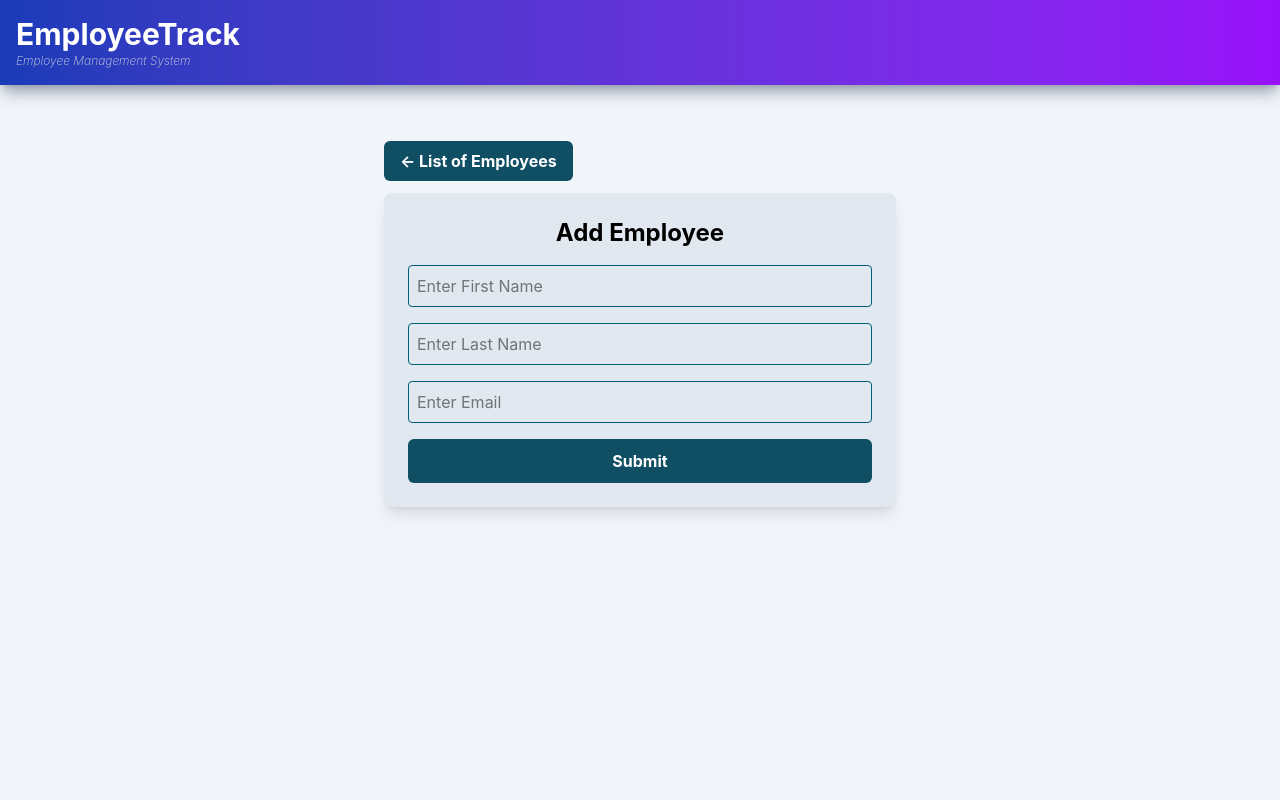
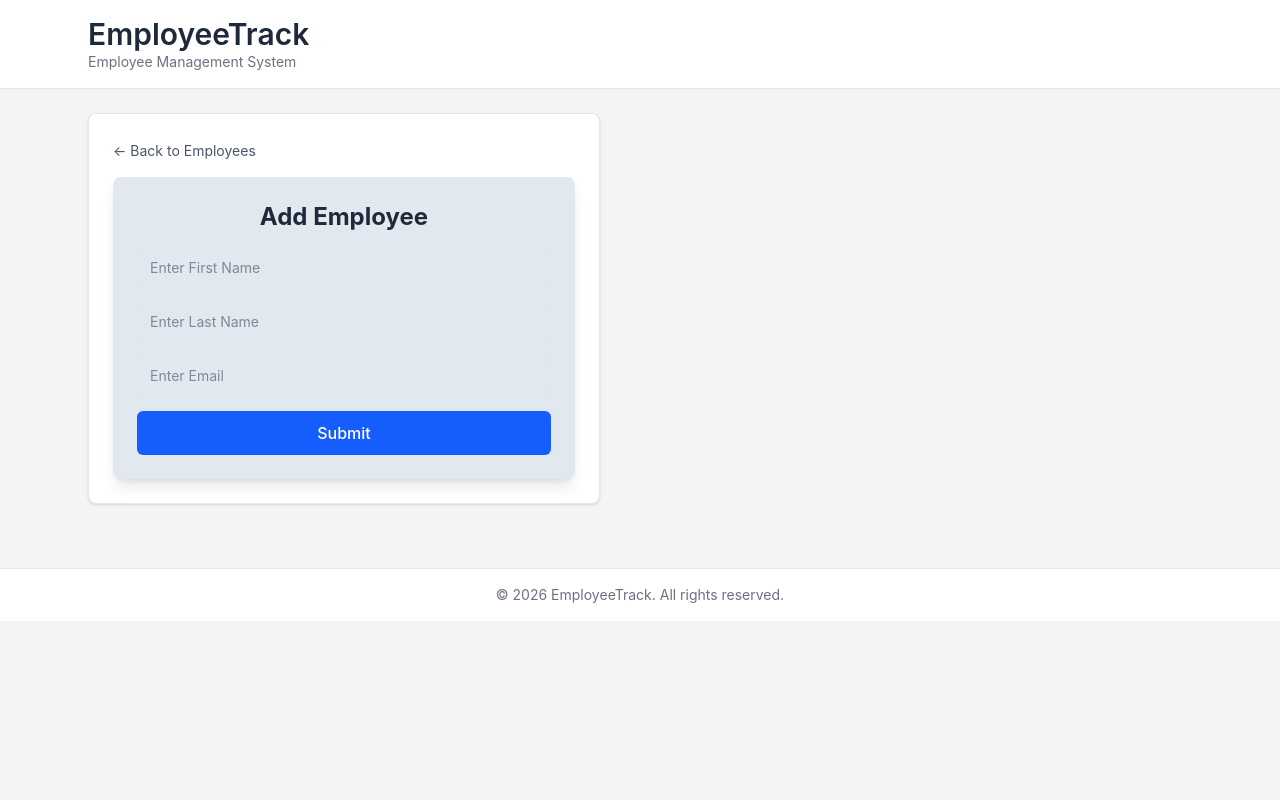
Before and after one commit to tamannaah-kokkan/emp-track, a React (Vite) app: page /add-employee in a window 1280 px wide. Shown: the top 800 px of the page. Built offline with nearby package versions, Linux system fonts and the light colour scheme.

Commit message:
ui changes - 1

```diff
--- a/src/App.jsx
+++ b/src/App.jsx
@@ -7,7 +7,7 @@ import AddOrUpdateEmployeeForm from './components/AddOrUpdateEmployeeForm'
 
 function App() {
   return (
-    <div className="flex flex-col min-h-screen bg-slate-100">
+    <div className="min-h-screen bg-gray-100 text-gray-800">
 
     <BrowserRouter>
 
--- a/src/components/AddOrUpdateEmployeeForm.jsx
+++ b/src/components/AddOrUpdateEmployeeForm.jsx
@@ -151,14 +151,14 @@ const AddOrUpdateEmployeeForm = () => {
   }
 
   return (
-    <div className="min-h-screen bg-slate-100 flex flex-col items-center mt-10">
+    <div className="max-w-6xl mx-auto px-6 py-6">
 
-      <div className="w-full max-w-lg">
+      <div className="w-full max-w-lg bg-white rounded-lg shadow-sm border border-gray-200 p-6">
 
         {/* Back button - sits top left of form */}
         <button onClick={listOfEmployees}
-          className="bg-cyan-900 mb-3 p-2 px-4 text-white font-bold rounded-md cursor-pointer">
-          ← List of Employees
+          className="text-sm text-gray-600 hover:text-gray-900 mb-4 transition">
+          ← Back to Employees
         </button>
 
         {/* Form */}
@@ -170,8 +170,8 @@ const AddOrUpdateEmployeeForm = () => {
             value={formData.first_name}
             placeholder="Enter First Name"
             onChange={handleChange}
-            className={`w-full border p-2 mb-4 rounded ${errors.first_name ? 'border-red-500 bg-red-50' : 'border-cyan-800'
-              }`} />
+            className={`w-full border rounded-md px-3 py-2 mb-4 text-sm outline-none transition
+${errors.first_name ? 'border-red-400 bg-red-50' : 'border-gray-200 focus:border-blue-400'}`} />
 
           {/* Error message - shown ONLY if error exists */}
           {errors.first_name && (
@@ -184,8 +184,8 @@ const AddOrUpdateEmployeeForm = () => {
             value={formData.last_name}
             placeholder="Enter Last Name"
             onChange={handleChange}
-            className={`w-full border p-2 mb-4 rounded ${errors.last_name ? 'border-red-500 bg-red-50' : 'border-cyan-800'
-              }`} />
+            className={`w-full border rounded-md px-3 py-2 mb-4 text-sm outline-none transition
+${errors.last_name ? 'border-red-400 bg-red-50' : 'border-gray-200 focus:border-blue-400'}`} />
 
           {/* Error message - shown ONLY if error exists */}
           {errors.last_name && (
@@ -198,15 +198,15 @@ const AddOrUpdateEmployeeForm = () => {
             value={formData.email_id}
             placeholder="Enter Email"
             onChange={handleChange}
-            className={`w-full border p-2 mb-4 rounded ${errors.email_id ? 'border-red-500 bg-red-50' : 'border-cyan-800'
-              }`} />
+            className={`w-full border rounded-md px-3 py-2 mb-4 text-sm outline-none transition
+${errors.email_id ? 'border-red-400 bg-red-50' : 'border-gray-200 focus:border-blue-400'}`} />
 
           {/* Error message - shown ONLY if error exists */}
           {errors.email_id && (
             <p className="text-red-500 text-sm mb-4">{errors.email_id}</p>
           )}
 
-          <button type="submit" className="w-full bg-cyan-900 p-2.5 text-white font-bold rounded-md cursor-pointer">
+          <button type="submit" className="w-full bg-blue-600 hover:bg-blue-700 text-white font-medium py-2.5 rounded-md transition">
             Submit
           </button>
         </form>
--- a/src/components/Footer.jsx
+++ b/src/components/Footer.jsx
@@ -1,9 +1,13 @@
 export const Footer = () => {
     return (
-        <footer className="bg-gray-800 text-white p-4 mt-auto">
-            <div className="max-w-7xl">
-                <p className="text-center text-sm">© 2026 EmployeeTrack. All rights reserved.</p>
-            </div>
+        <footer className="bg-white border-t border-gray-200 mt-10">
+             <div className="max-w-6xl mx-auto px-6 py-4 text-center">
+
+        <p className="text-sm text-gray-500">
+          © 2026 EmployeeTrack. All rights reserved.
+        </p>
+
+      </div>
         </footer>
     )
 }
--- a/src/components/Header.jsx
+++ b/src/components/Header.jsx
@@ -1,11 +1,11 @@
 export const Header = () => {
     return (
         <>
-           <header className = "bg-gradient-to-r from-blue-800 to-purple-600 text-white text-lg shadow-lg shadow-gray-400 p-4 mb-4">
-            <div className="max-w-7xl">
-                <div className = "max-w-55 ">
-                    <h1 className="text-3xl font-bold">EmployeeTrack</h1>
-                <p style={{ fontSize: '12px'}} className="text-sm text-gray-300 font-extralight italic">Employee Management System</p>
+           <header className = "bg-white border-b border-gray-200">
+            <div className="max-w-6xl mx-auto px-6 py-4">
+                <div>
+                    <h1 className="text-3xl font-semibold text-gray-800">EmployeeTrack</h1>
+                <p className="text-sm text-gray-500">Employee Management System</p>
                 </div>
             </div>
 
--- a/src/components/ListEmployee.jsx
+++ b/src/components/ListEmployee.jsx
@@ -43,40 +43,43 @@ export const ListEmployee = () =>{
     }
 
     return (
-        <div className="p-6 min-h-screen"> {/* it is approx 24 px.*/}
-            <h1 className="text-2xl text-blue-100 font-bold mb-4 p-6 border-4 text-center bg-cyan-700  border-b-cyan-800">List Of Employees</h1>
-           {/* Add employee button  */}
+        <div className="max-w-6xl mx-auto px-6 py-6"> {/* it is approx 24 px.*/}
+<h1 className="text-3xl font-bold text-gray-800 mb-6">
+  Employee Management
+</h1>           {/* Add employee button  */}
             <button onClick={addNewEmployee}
-      className="bg-green-600 p-2.5 text-white font-bold rounded-md shadow-gray-600 shadow-md cursor-pointer ">Add Employee</button>
-            <table className="mt-4 w-full border-3 border-gray-300 border-collapse rounded">
+      className="mb-4 bg-blue-600 hover:bg-blue-700 text-white px-4 py-2 rounded-md text-sm font-medium transition"
+>+ Add Employee</button>
 
-                <thead className=" bg-cyan-600 text-white">
+<div className="bg-white rounded-lg shadow-sm overflow-hidden border border-gray-200">            <table className="w-full text-sm">
+
+                <thead className=" bg-gray-50 text-gray-600 uppercase text-xs">
                 <tr>
-                    <th className="border  border-cyan-700 px-4 py-2 text-left">Employee Id</th>
-                    <th className="border  border-cyan-700 px-4 py-2 text-left">Employee FirstName</th>
-                    <th className="border border-cyan-700 px-4 py-2 text-left">Employee LastName</th>
-                    <th className="border  border-cyan-700 px-4 py-2 text-left">Employee Email</th>
-                    <th className="border  border-cyan-700 px-4 py-2 text-left">Actions</th>
+                    <th className="px-4 py-3 text-left text-gray-600 font-medium">Employee Id</th>
+                    <th className="px-4 py-3 text-left text-gray-600 font-medium">Employee FirstName</th>
+                    <th className="px-4 py-3 text-left text-gray-600 font-medium">Employee LastName</th>
+                    <th className="px-4 py-3 text-left text-gray-600 font-medium">Employee Email</th>
+                    <th className="px-4 py-3 text-left text-gray-600 font-medium">Actions</th>
                 </tr>
                 </thead>
                 <tbody>
                     {employees.map(employee => (
-                        <tr key={employee.id} className="hover:bg-cyan-50">
-                            <td className="border border-cyan-700 px-4 py-2">{employee.id}</td>
-                            <td className="border  border-cyan-700 px-4 py-2">{employee.firstName}</td>
-                            <td  className="border  border-cyan-700 px-4 py-2">{employee.lastName}</td>
-                            <td  className="border  border-cyan-700 px-4 py-2">{employee.email}</td>
-                            <td  className="border  border-cyan-700 px-4 py-2">
-                                <div className = "flex justify-center gap-2">
+                        <tr key={employee.id} className="border-b hover:bg-gray-50 transition">
+                            <td className="px-4 py-3 text-gray-700">{employee.id}</td>
+                            <td className="px-4 py-3 text-gray-700">{employee.firstName}</td>
+                            <td className="px-4 py-3 text-gray-700">{employee.lastName}</td>
+                            <td className="px-4 py-3 text-gray-700">{employee.email}</td>
+                            <td className="px-4 py-3 text-gray-700">
+                                <div className = "flex justify-start gap-2">
                                 <button
                                 type="submit"
-                                className="bg-cyan-900 py-2 w-24 text-white font-bold rounded-md cursor-pointer hover:bg-cyan-950"
+                                className="px-3 py-1 text-sm rounded-md bg-blue-300 font-medium text-blue-900 hover:bg-blue-200 transition"
                                 onClick={() => updateEmployee(employee.id)}>
                                     Update
                                 </button>
                                 <button
                                 type="submit"
-                                className="bg-red-900 py-2 w-24 text-white font-bold rounded-md cursor-pointer hover:bg-red-950"
+                                className="bg-red-300 px-3 py-1 text-red-900 rounded text-sm font-medium cursor-pointer hover:bg-red-200"
                                 onClick={() => removeEmployee(employee.id)}>
                                     Delete
                                 </button>
@@ -87,7 +90,7 @@ export const ListEmployee = () =>{
                     ))}
                 </tbody>
             </table>
-
+           </div>
         </div>
     )
 }
```
Also changed, not shown: src/components/UpdateEmployee.jsx (deleted).
